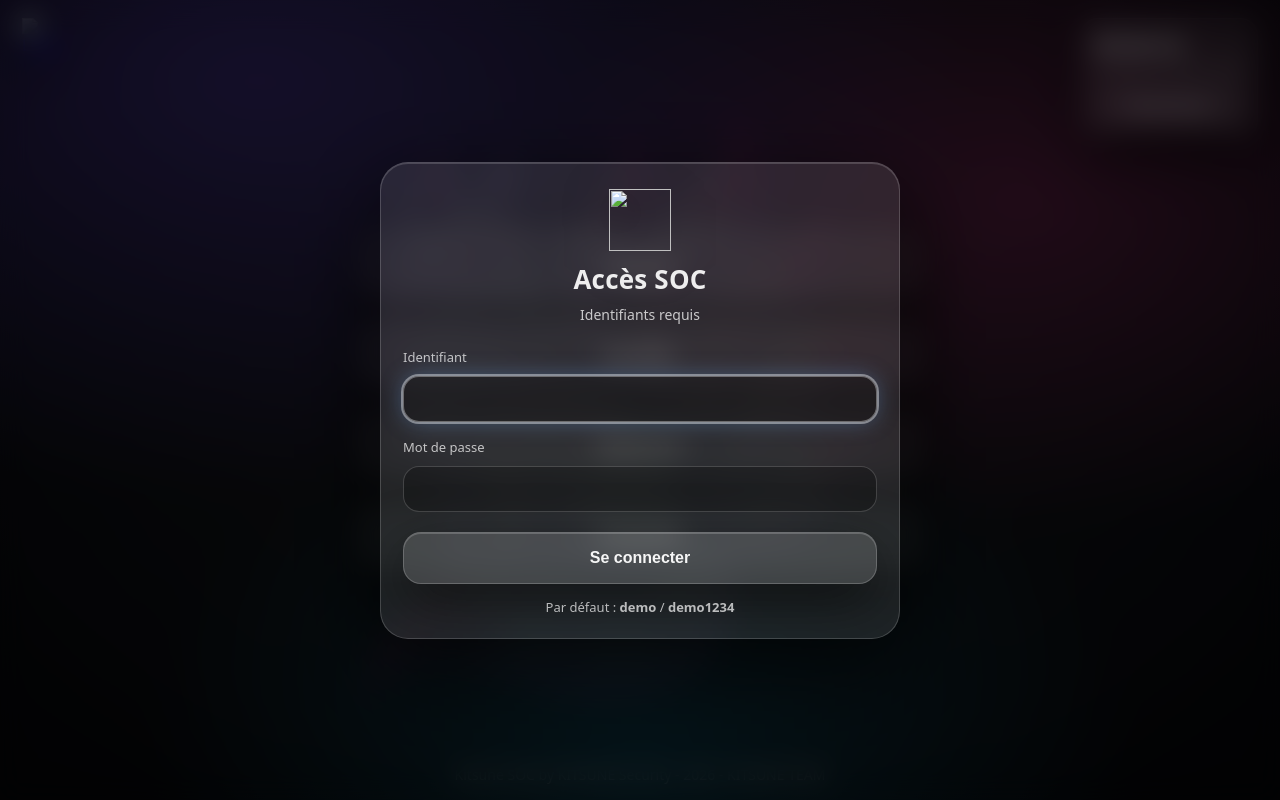
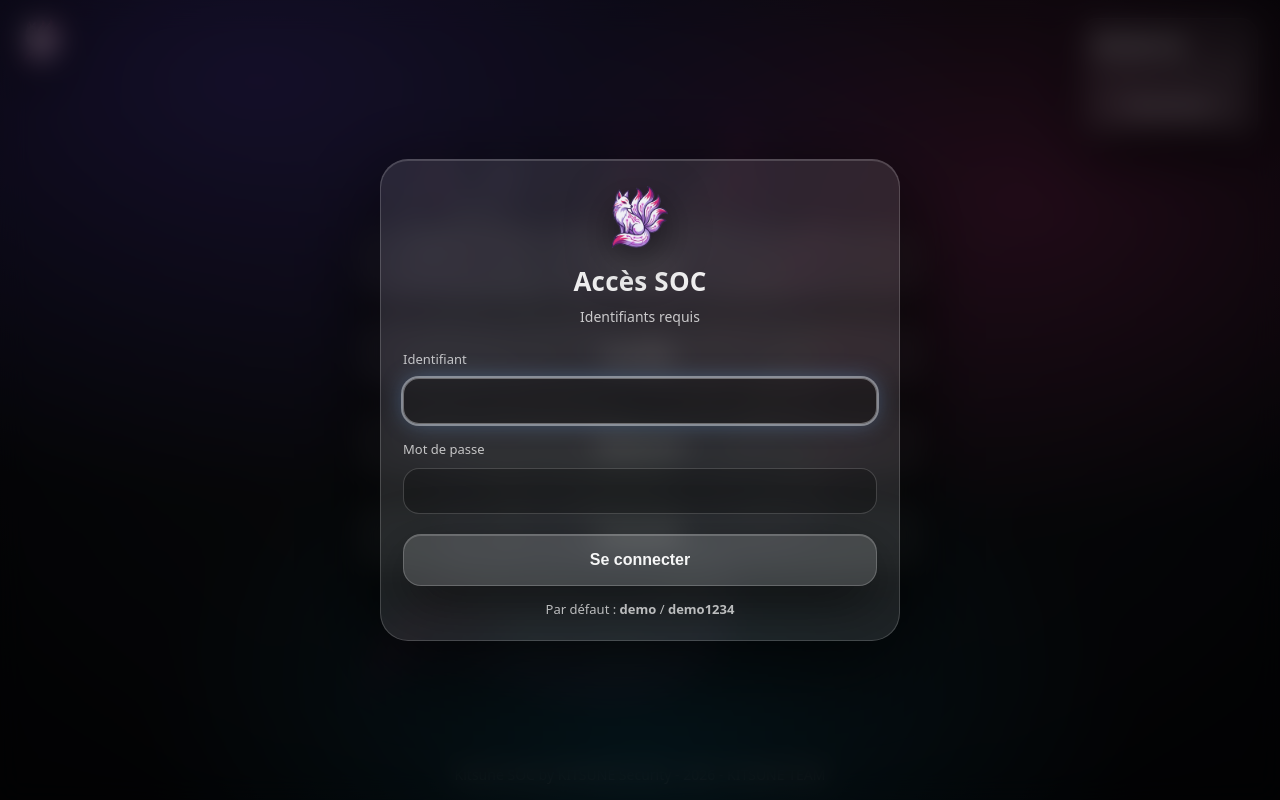
Before and after one commit to kitsune-security/Kitsune-SOC, a plain HTML site: page soc-portail/index.html in a window 1280 px wide. Drawn offline with Linux system fonts and the light colour scheme.

Commit message:
Update index.html

```diff
--- a/soc-portail/index.html
+++ b/soc-portail/index.html
@@ -13,7 +13,7 @@
   <div class="page">
     <div class="brand">
       <a href="https://kitsune-security.github.io/Kitsune-SOC/" aria-label="Retour accueil" style="display:flex;align-items:center;gap:10px;text-decoration:none;">
-        <img src="./logo.png" alt="Logo" />
+        <img src="./assets/logo.png" alt="Logo" />
       </a>
     </div>
 
@@ -39,7 +39,7 @@
     <!-- GATE LOGIN (visible tant que pas authentifié) -->
     <div class="auth-overlay" data-auth-overlay role="dialog" aria-modal="true" aria-labelledby="authTitle">
       <div class="auth-card" role="document">
-        <img class="auth-logo" src="./logo.png" alt="" aria-hidden="true" />
+        <img class="auth-logo" src="./assets/logo.png" alt="" aria-hidden="true" />
         <h1 class="auth-title" id="authTitle">Accès SOC</h1>
         <p class="auth-sub">Identifiants requis</p>
 
```
